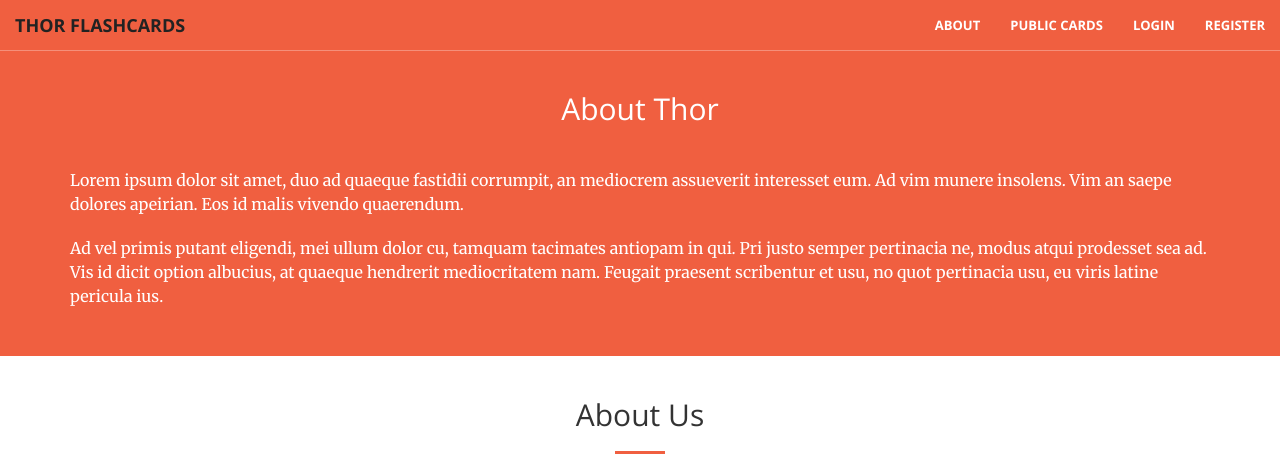
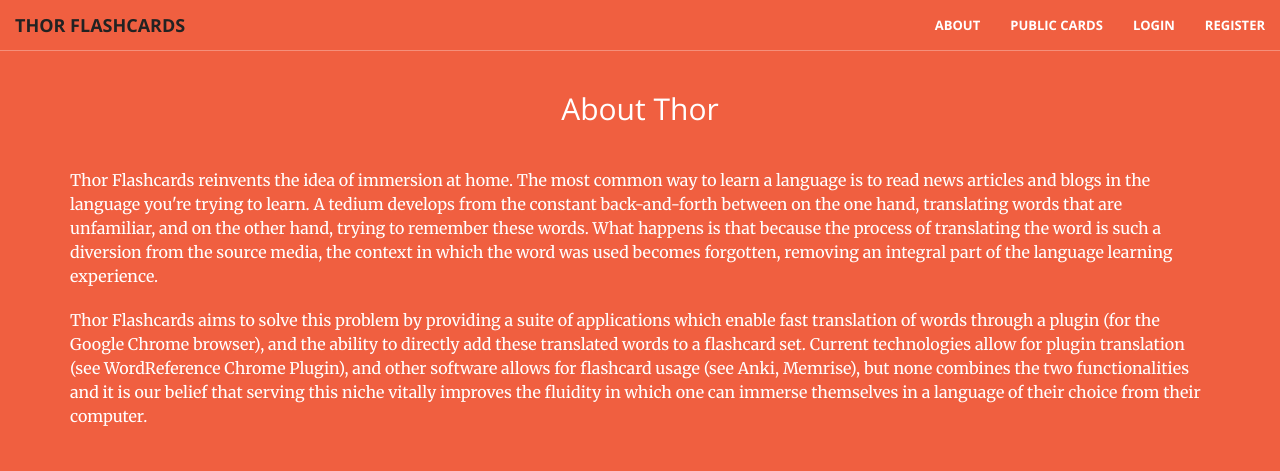
Before and after one commit to aruchames/ThorFlashCards, a Django app: template thor_web/templates/about.html in a window 1280 px wide. Shown: the top 471 px of the page. Run offline with Django 3.2, Linux system fonts and the light colour scheme; the template is opened without the code that fills it, so the values that code supplies are empty; some libraries are stand-ins or nearby versions.

Commit message:
about updates

```diff
--- a/thor_web/templates/about.html
+++ b/thor_web/templates/about.html
@@ -11,9 +11,9 @@
         <div class="col-lg-12">
           <h2 class="section-heading text-center">About Thor</h2>
           <hr/>
-          <p>Lorem ipsum dolor sit amet, duo ad quaeque fastidii corrumpit, an mediocrem assueverit interesset eum. Ad vim munere insolens. Vim an saepe dolores apeirian. Eos id malis vivendo quaerendum.</p>
+          <p>Thor Flashcards reinvents the idea of immersion at home. The most common way to learn a language is to read news articles and blogs in the language you're trying to learn. A tedium develops from the constant back-and-forth between on the one hand, translating words that are unfamiliar, and on the other hand, trying to remember these words. What happens is that because the process of translating the word is such a diversion from the source media, the context in which the word was used becomes forgotten, removing an integral part of the language learning experience.</p>
 
-          <p>Ad vel primis putant eligendi, mei ullum dolor cu, tamquam tacimates antiopam in qui. Pri justo semper pertinacia ne, modus atqui prodesset sea ad. Vis id dicit option albucius, at quaeque hendrerit mediocritatem nam. Feugait praesent scribentur et usu, no quot pertinacia usu, eu viris latine pericula ius.</p>
+          <p>Thor Flashcards aims to solve this problem by providing a suite of applications which enable fast translation of words through a plugin (for the Google Chrome browser), and the ability to directly add these translated words to a flashcard set. Current technologies allow for plugin translation (see WordReference Chrome Plugin), and other software allows for flashcard usage (see Anki, Memrise), but none combines the two functionalities and it is our belief that serving this niche vitally improves the fluidity in which one can immerse themselves in a language of their choice from their computer.</p>
         </div>
       </div>
     </div>
@@ -29,32 +29,31 @@
       <div class="row">
         <img class="wow bounceIn imgformat lgimgformat visible-lg visible-md visible-sm" src='{% static "shared/img/ruchames.png" %}'>
         <img class="wow bounceIn imgformat visible-xs center-block" src='{% static "shared/img/ruchames.png" %}'>
-        <p class="imgtext xstextformatting visible-xs">Lorem ipsum dolor sit amet, duo ad quaeque fastidii corrumpit, an mediocrem assueverit interesset eum. Ad vim munere insolens. Vim an saepe dolores apeirian. Eos id malis vivendo quaerendum.</p>
-        <p class="imgtext lgimgtext visible-lg visible-md visible-sm">Lorem ipsum dolor sit amet, duo ad quaeque fastidii corrumpit, an mediocrem assueverit interesset eum. Ad vim munere insolens. Vim an saepe dolores apeirian. Eos id malis vivendo quaerendum.</p>
+        <p class="imgtext xstextformatting visible-xs">Andrew Ruchames is a computer science student and a member of Princeton's class of 2017. He is interested in operating systems, with emphasis on concurrent programming, interprocess communications, and file systems. When not coding, he can be found speaking foreign languages - specifically he is learning Chinese, French, and Latin.</p>
+        <p class="imgtext lgimgtext visible-lg visible-md visible-sm">Andrew Ruchames is a computer science student and a member of Princeton's class of 2017. He is interested in operating systems, with emphasis on concurrent programming, interprocess communications, and file systems. When not coding, he can be found speaking foreign languages - specifically he is learning Chinese, French, and Latin.</p>
       </div>
       <div class="row">
         <img class="wow bounceIn imgformat lgimgformat visible-lg visible-md visible-sm" src='{% static "shared/img/semelhago.png" %}'>
         <img class="wow bounceIn imgformat visible-xs center-block" src='{% static "shared/img/semelhago.png" %}'>
-        <p class="imgtext xstextformatting visible-xs">Lorem ipsum dolor sit amet, duo ad quaeque fastidii corrumpit, an mediocrem assueverit interesset eum. Ad vim munere insolens. Vim an saepe dolores apeirian. Eos id malis vivendo quaerendum.</p>
-        <p class="imgtext lgimgtext visible-lg visible-md visible-sm">Lorem ipsum dolor sit amet, duo ad quaeque fastidii corrumpit, an mediocrem assueverit interesset eum. Ad vim munere insolens. Vim an saepe dolores apeirian. Eos id malis vivendo quaerendum.</p>
+        <p class="imgtext xstextformatting visible-xs">Andrew Semelhago is an operations research student and a member of Princeton's class of 2017. He is passionate about data sciences, with emphasis on statistics, machine learning, and artificial intelligence. He can be found cycling when not working.</p>
+        <p class="imgtext lgimgtext visible-lg visible-md visible-sm">Andrew Semelhago is an operations research student and a member of Princeton's class of 2017. He is passionate about data sciences, with emphasis on statistics, machine learning, and artificial intelligence. He can be found cycling when not working.</p>
       </div>
       <div class="row">
         <img class="wow bounceIn imgformat lgimgformat visible-lg visible-md visible-sm" src='{% static "shared/img/andronic.png" %}'>
         <img class="wow bounceIn imgformat visible-xs center-block" src='{% static "shared/img/andronic.png" %}'>
-        <p class="imgtext xstextformatting visible-xs">Lorem ipsum dolor sit amet, duo ad quaeque fastidii corrumpit, an mediocrem assueverit interesset eum. Ad vim munere insolens. Vim an saepe dolores apeirian. Eos id malis vivendo quaerendum.</p>
-        <p class="imgtext lgimgtext visible-lg visible-md visible-sm">Lorem ipsum dolor sit amet, duo ad quaeque fastidii corrumpit, an mediocrem assueverit interesset eum. Ad vim munere insolens. Vim an saepe dolores apeirian. Eos id malis vivendo quaerendum.</p>
+        <p class="imgtext xstextformatting visible-xs">Cristian Andronic is a computer science student and a member of Princeton's class of 2017. He is interested in physics, computer science, and human resources.</p>
+        <p class="imgtext lgimgtext visible-lg visible-md visible-sm">Cristian Andronic is a computer science student and a member of Princeton's class of 2017. He is interested in physics, computer science, and human resources.</p>
       </div>
       <div class="row">
         <img class="wow bounceIn imgformat lgimgformat visible-lg visible-md visible-sm" src='{% static "shared/img/lu.png" %}'>
         <img class="wow bounceIn imgformat visible-xs center-block" src='{% static "shared/img/lu.png" %}'>
-        <p class="imgtext xstextformatting visible-xs">Lorem ipsum dolor sit amet, duo ad quaeque fastidii corrumpit, an mediocrem assueverit interesset eum. Ad vim munere insolens. Vim an saepe dolores apeirian. Eos id malis vivendo quaerendum.</p>
-        <p class="imgtext lgimgtext visible-lg visible-md visible-sm">Lorem ipsum dolor sit amet, duo ad quaeque fastidii corrumpit, an mediocrem assueverit interesset eum. Ad vim munere insolens. Vim an saepe dolores apeirian. Eos id malis vivendo quaerendum.</p>
-      </div>
+        <p class="imgtext xstextformatting visible-xs">Edward Lu PhD is a computer science student and a member of Princeton's class of 2017. He is interested in proving properties about planar graphs and attempting solutions at intractable problems through implementing simulation-based methodologies. When not working on theory, he can be found doing research in topology and advanced combinatoric. Also, big data.</p>
+        <p class="imgtext lgimgtext visible-lg visible-md visible-sm">Edward Lu PhD is a computer science student and a member of Princeton's class of 2017. He is interested in proving properties about planar graphs and attempting solutions at intractable problems through implementing simulation-based methodologies. When not working on theory, he can be found doing research in topology and advanced combinatoric. Also, big data.</p> </div>
       <div class="row">
         <img class="wow bounceIn imgformat lastimg lgimgformat visible-lg visible-md visible-sm" src='{% static "shared/img/zhang.png" %}'>
         <img class="wow bounceIn imgformat lastimg visible-xs center-block" src='{% static "shared/img/zhang.png" %}'>
-        <p class="imgtext xstextformatting lastimgtext visible-xs">Lorem ipsum dolor sit amet, duo ad quaeque fastidii corrumpit, an mediocrem assueverit interesset eum. Ad vim munere insolens. Vim an saepe dolores apeirian. Eos id malis vivendo quaerendum.</p>
-        <p class="imgtext lgimgtext visible-lg visible-md visible-sm">Lorem ipsum dolor sit amet, duo ad quaeque fastidii corrumpit, an mediocrem assueverit interesset eum. Ad vim munere insolens. Vim an saepe dolores apeirian. Eos id malis vivendo quaerendum.</p>
+        <p class="imgtext xstextformatting lastimgtext visible-xs">Mike Zhang is a religion major in the member of Princeton's class of 2017. He is interested in the intersection fields of computer science and religion, specifically computational meditation, statistical creationism, and functional ethics. When not implementing a deity, he can be found questioning humanity.</p>
+        <p class="imgtext lgimgtext visible-lg visible-md visible-sm">Mike Zhang is a religion major in the member of Princeton's class of 2017. He is interested in the intersection fields of computer science and religion, specifically computational meditation, statistical creationism, and functional ethics. When not implementing a deity, he can be found questioning humanity.</p>
       </div>
     </div>
   </div>
--- a/thor_web/templates/index.html
+++ b/thor_web/templates/index.html
@@ -15,14 +15,14 @@
   </div>
 </header>
 
-<header class="visible-xs headerxs">
+<header class="visible-xs headerxs bg-primary">
   <div class="header-contentxs wrapper">
     <div class="header-content-innerxs">
       <h1>Thor Flashcard</h1>
       <h3></h3>
-      <p>The flashcard app of the future is finally here! Flexible, responsive, convenient, made with <em>you</em> in mind.</p>
+      <p style="color:#fff"><strong>The flashcard app of the future is finally here! Flexible, responsive, convenient, made with <em>you</em> in mind.</strong></p>
       <hr>
-      <a href="#about" class="btn btn-primary btn-xl page-scroll">Find Out More</a>
+      <a href="#about" style="background-color: #fff" class="btn btn-xl page-scroll">Find Out More</a>
     </div>
   </div>
 </header>
```
Also changed, not shown: thor_web/templates/deck_app/decks.html (+2 -6 lines).
